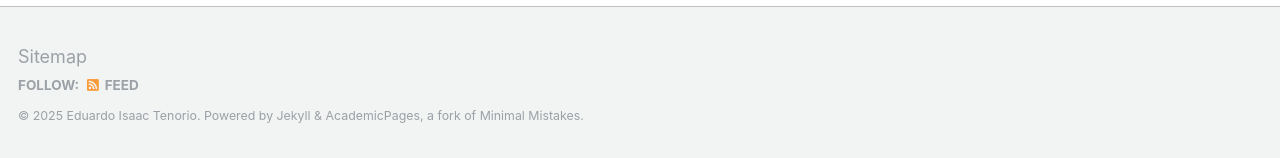
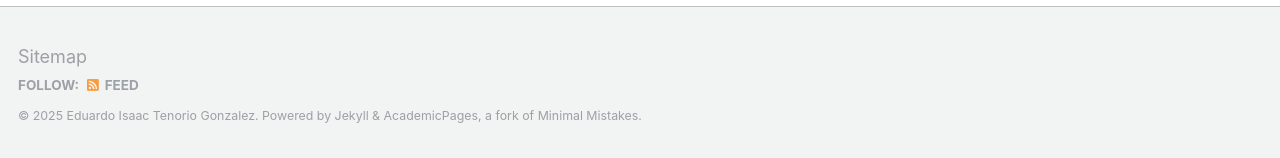
Before and after one commit to edtenorio/edtenorio.github.io, a Jekyll site: the page built from _pages/about.md, in a window 1280 px wide and 900 px high, scrolled down 974 px. Shown: the part 739-897 px from the top of the window. Built offline with Jekyll 4.4.1, drawn with Linux system fonts in a browser that asks for light colours; formulas are drawn with MathJax 3; some of the changed text lies outside the part shown.

Commit message:
Update _config.yml

```diff
--- a/_config.yml
+++ b/_config.yml
@@ -7,9 +7,9 @@
 
 # Site Settings
 locale                   : "en-US"
-title                    : "Eduardo Isaac Tenorio"
+title                    : "Eduardo Tenorio"
 title_separator          : "-"
-name                     : &name "Eduardo Isaac Tenorio"
+name                     : &name "Eduardo Isaac Tenorio Gonzalez"
 description              : &description "Computer Engineering student at University of Arkansas."
 url                      : https://edtenorio.github.io
 baseurl                  : ""
```
